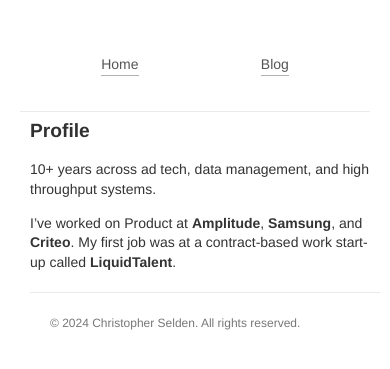
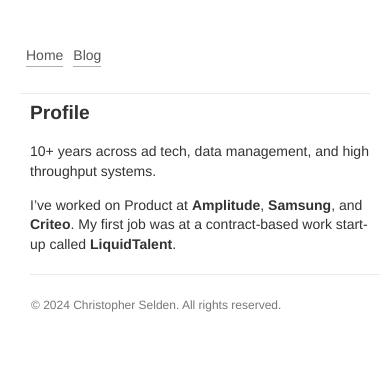
Before and after one commit to chrisseldo/chrisseldo.github.io, a Jekyll site: the page built from index.markdown, in a window 390 px wide. Shown: the top 369 px of the page. Built offline with Jekyll 4.4.1, drawn with Linux system fonts in a browser that asks for light colours.

Commit message:
updating nav format

```diff
--- a/_layouts/blog.html
+++ b/_layouts/blog.html
@@ -114,7 +114,7 @@
       }
       nav {
         display: flex;
-        justify-content: space-around;
+        /* justify-content: space-around; */
       }
       nav a {
         margin: 5px;
--- a/_layouts/default.html
+++ b/_layouts/default.html
@@ -70,7 +70,7 @@
     footer {
       font-size: 12px;
       color: #777;
-      padding: 10px 20px; /* Match the padding with nav */
+      padding: 10px 1px; /* Match the padding with nav */
       margin-top: 20px;
       border-top: 1px solid #eaeaea;
       width: 100%; /* Ensure footer takes full width */
@@ -118,9 +118,9 @@
       }
       nav {
         display: flex;
-        justify-content: space-around;
+        /* justify-content: space-around; */
         width: 100%; /* Ensure nav takes full width */
-        padding: 10px 20px; /* Match the footer padding */
+        padding: 1px 1px; /* Match the footer padding */
         box-sizing: border-box; /* Include padding in width calculation */
       }
       nav a {
```
